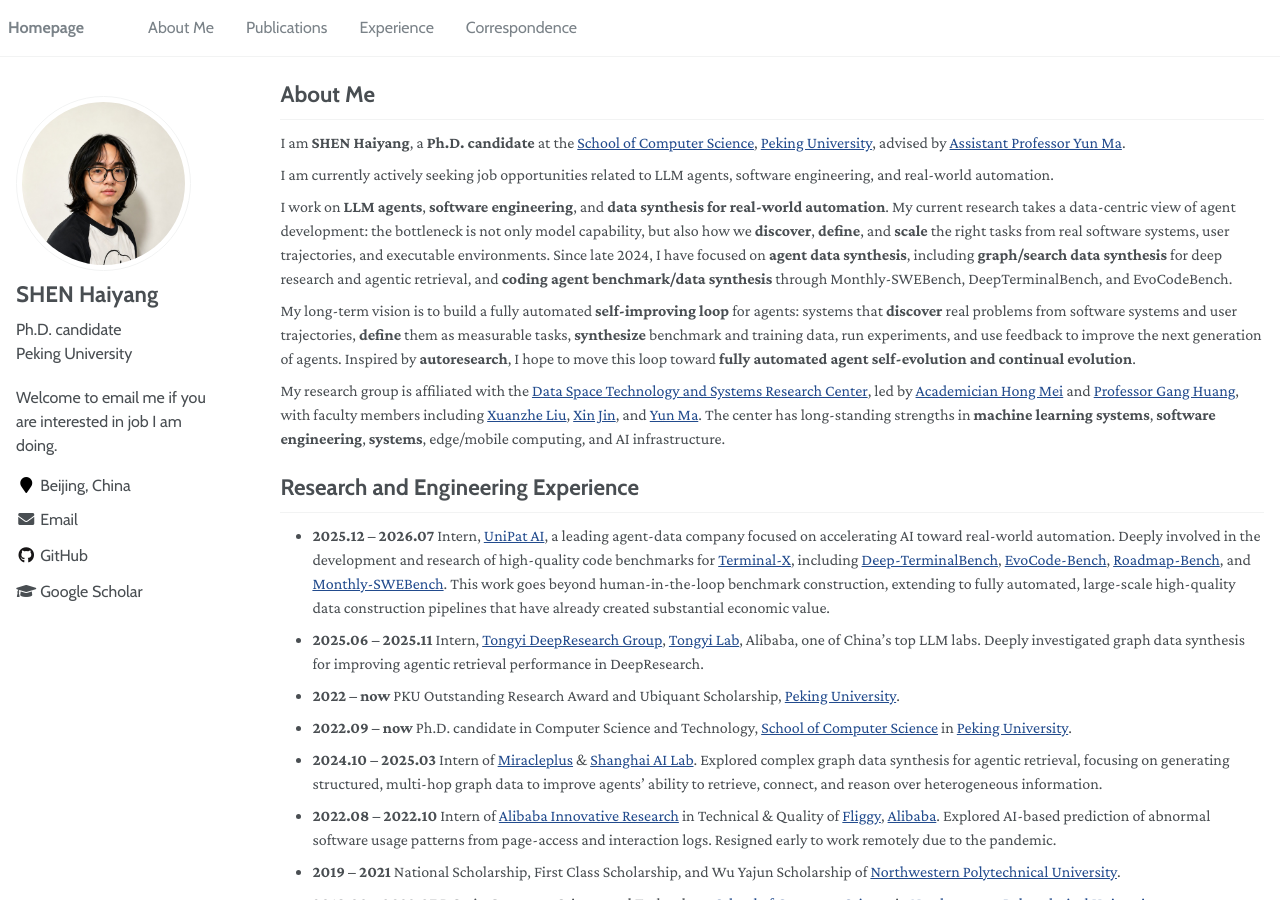
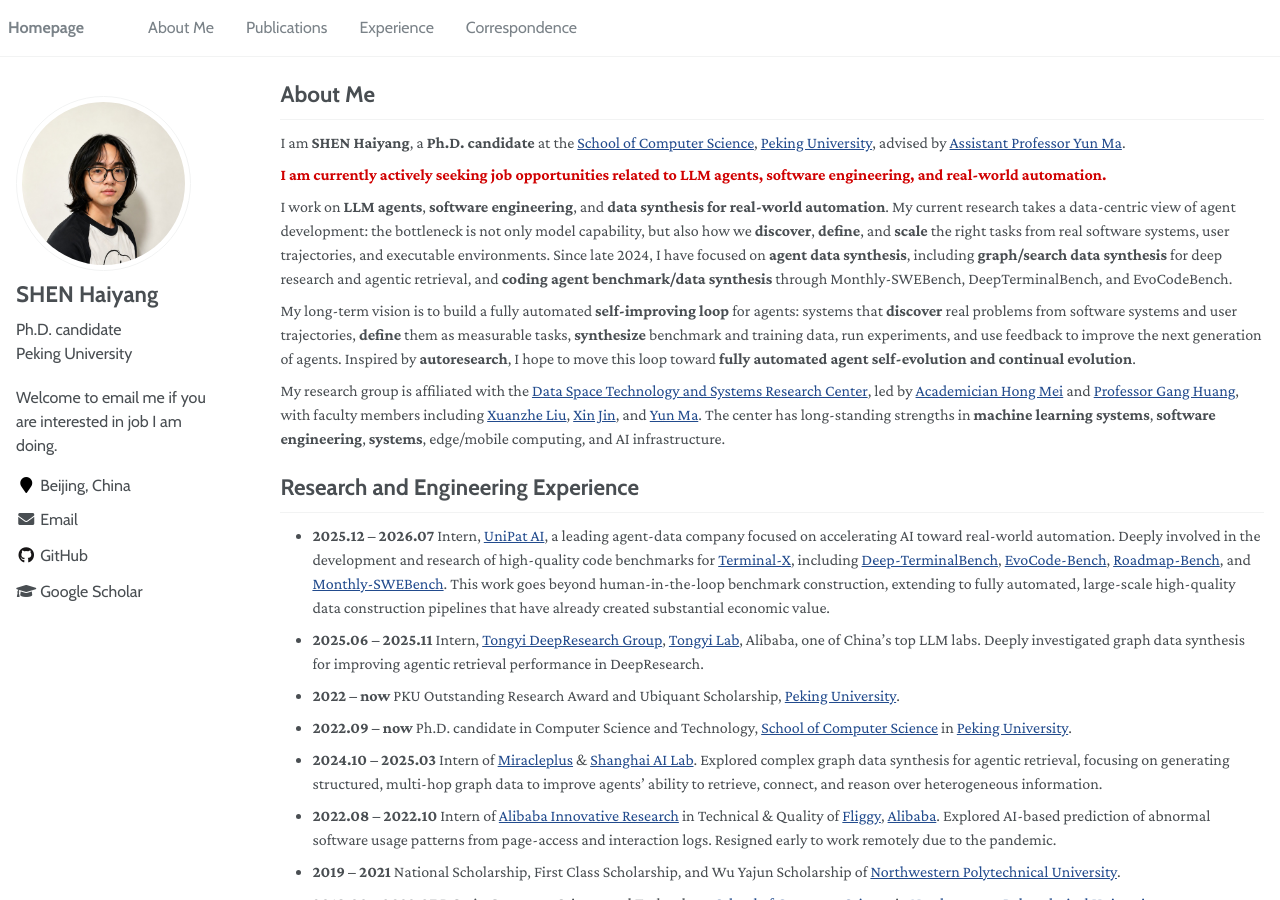
Before and after one commit to EachSheep/eachsheep.github.io, a Jekyll site: the page built from _pages/about.md, in a window 1280 px wide and 900 px high. Built offline with Jekyll 4.4.1, drawn with Linux system fonts in a browser that asks for light colours.

Commit message:
Emphasize job search notice

```diff
--- a/_pages/about.md
+++ b/_pages/about.md
@@ -20,7 +20,7 @@
 
 I am **SHEN Haiyang**, a **Ph.D. candidate** at the [School of Computer Science](https://cs.pku.edu.cn/), [Peking University](https://www.pku.edu.cn/), advised by [Assistant Professor Yun Ma](https://scholar.google.com/citations?hl=en&user=1hnJ3TgAAAAJ).
 
-I am currently actively seeking job opportunities related to LLM agents, software engineering, and real-world automation.
+<p style="color: #d00000; font-weight: 700;">I am currently actively seeking job opportunities related to LLM agents, software engineering, and real-world automation.</p>
 
 I work on **LLM agents**, **software engineering**, and **data synthesis for real-world automation**. My current research takes a data-centric view of agent development: the bottleneck is not only model capability, but also how we **discover**, **define**, and **scale** the right tasks from real software systems, user trajectories, and executable environments. Since late 2024, I have focused on **agent data synthesis**, including **graph/search data synthesis** for deep research and agentic retrieval, and **coding agent benchmark/data synthesis** through Monthly-SWEBench, DeepTerminalBench, and EvoCodeBench.
 
```
